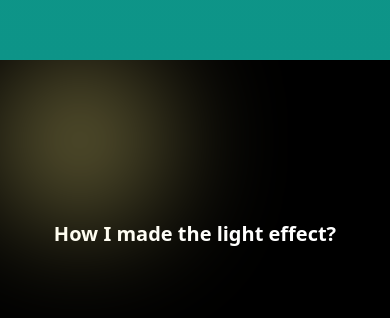
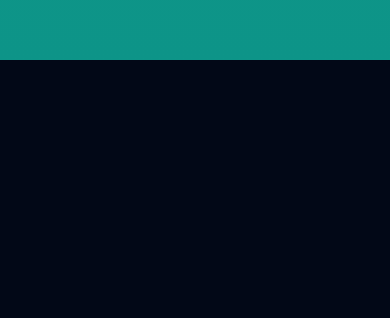
Before and after one commit to zmykedev/transitionportfolio, a React (Vite) app: page / in a window 390 px wide. Shown: the part 10068-10386 px from the top of the page. After the commit the page ends 10128 px from the top, so only its background shows below. Built offline with nearby package versions, Linux system fonts and the light colour scheme.

Commit message:
delete smoothscroll for small devices

```diff
--- a/src/App.tsx
+++ b/src/App.tsx
@@ -8,6 +8,7 @@ import { Typewriter } from "react-simple-typewriter";
 import { FileDown, Linkedin, Calendar } from "lucide-react";
 export default function App() {
   const isMobile = useMediaQuery({ query: "(max-width: 768px)" });
+  const isDesktop = useMediaQuery({ query: "(min-width: 769px)" });
 
   useEffect(() => {
     const lenis = new Lenis();
@@ -365,7 +366,7 @@ export default function App() {
         </Section2>
         {/* Tercera sección */}
         <Section3 />
-        <SmoothScrollWithLight />
+        {isDesktop && <SmoothScrollWithLight />}
       </main>
     </>
   );
```
